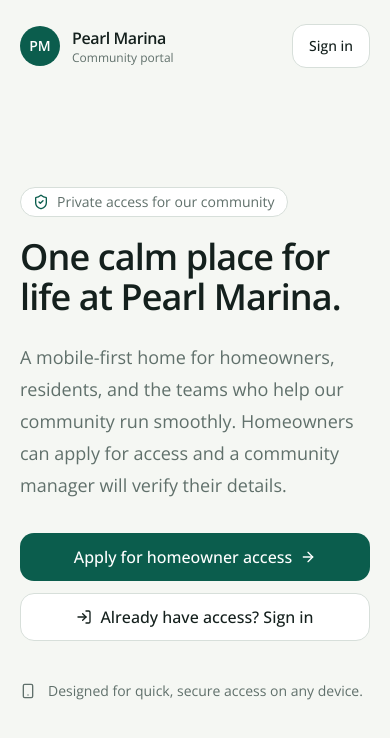
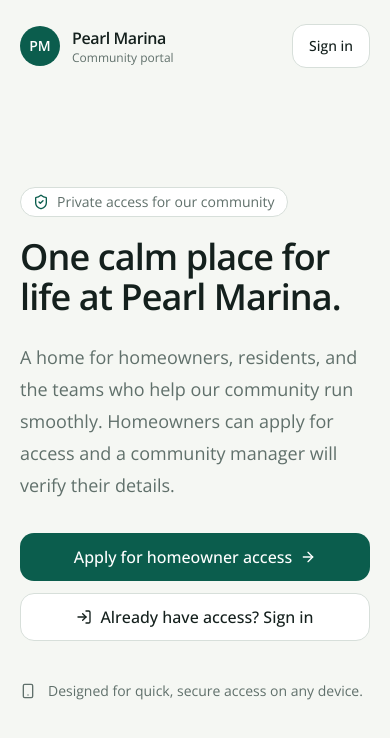
Before and after one commit to Nearly-Free-Software/pearl-marina-community-app, a Next.js app: page / in a window 390 px wide. Shown: the top 738 px of the page. Built offline with nearby package versions, Linux system fonts and the light colour scheme.

Commit message:
Remove mobile-first homepage copy

```diff
--- a/src/app/page.tsx
+++ b/src/app/page.tsx
@@ -22,7 +22,7 @@ export default function HomePage() {
           <div className="max-w-2xl">
             <p className="mb-5 inline-flex items-center gap-2 rounded-full border bg-card px-3 py-1 text-sm text-muted-foreground"><ShieldCheck className="size-4 text-primary" />Private access for our community</p>
             <h1 className="text-balance text-4xl font-semibold tracking-tight sm:text-6xl">One calm place for life at Pearl Marina.</h1>
-            <p className="mt-6 max-w-xl text-pretty text-lg leading-8 text-muted-foreground">A mobile-first home for homeowners, residents, and the teams who help our community run smoothly. Homeowners can apply for access and a community manager will verify their details.</p>
+            <p className="mt-6 max-w-xl text-pretty text-lg leading-8 text-muted-foreground">A home for homeowners, residents, and the teams who help our community run smoothly. Homeowners can apply for access and a community manager will verify their details.</p>
             <div className="mt-8 flex flex-col gap-3 sm:flex-row">
               <Button asChild size="lg"><Link href="/signup">Apply for homeowner access <ArrowRight className="size-4" /></Link></Button>
               <Button asChild size="lg" variant="outline"><Link href="/login"><LogIn className="size-4" />Already have access? Sign in</Link></Button>
```
